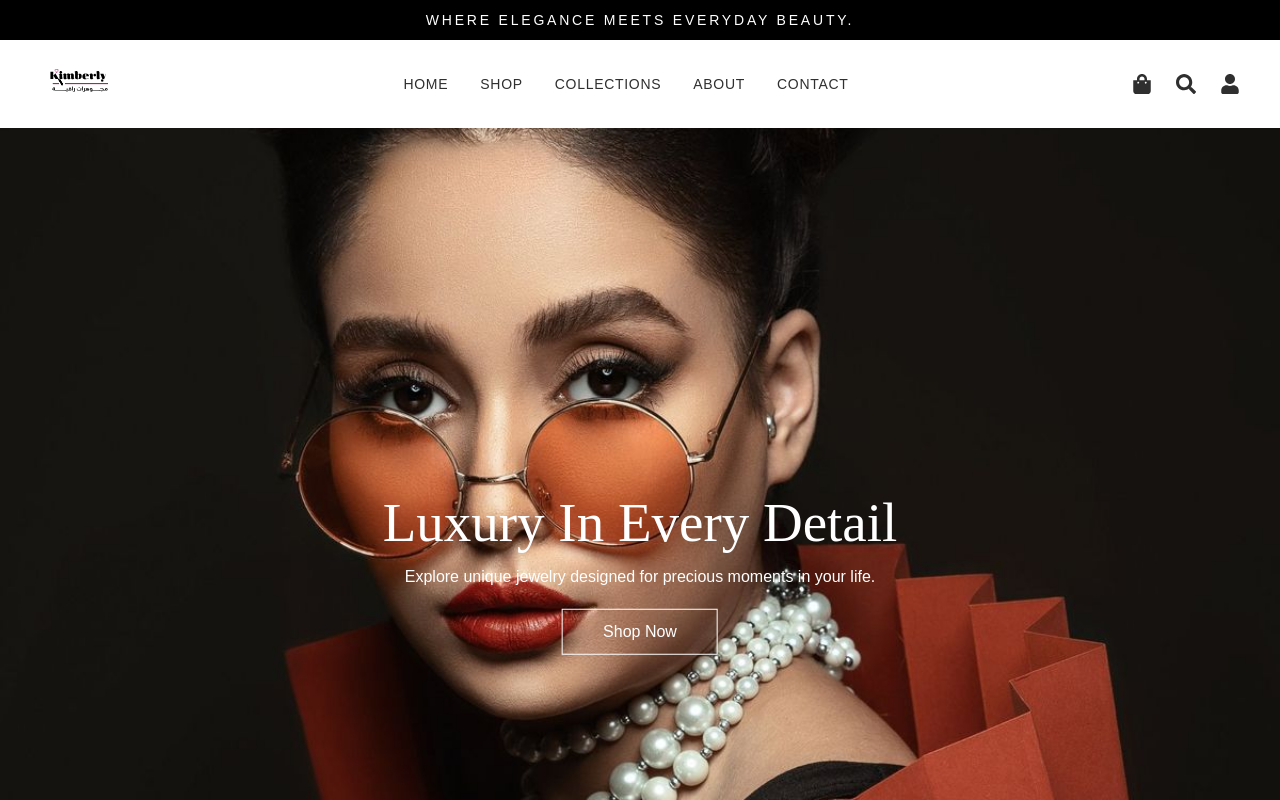
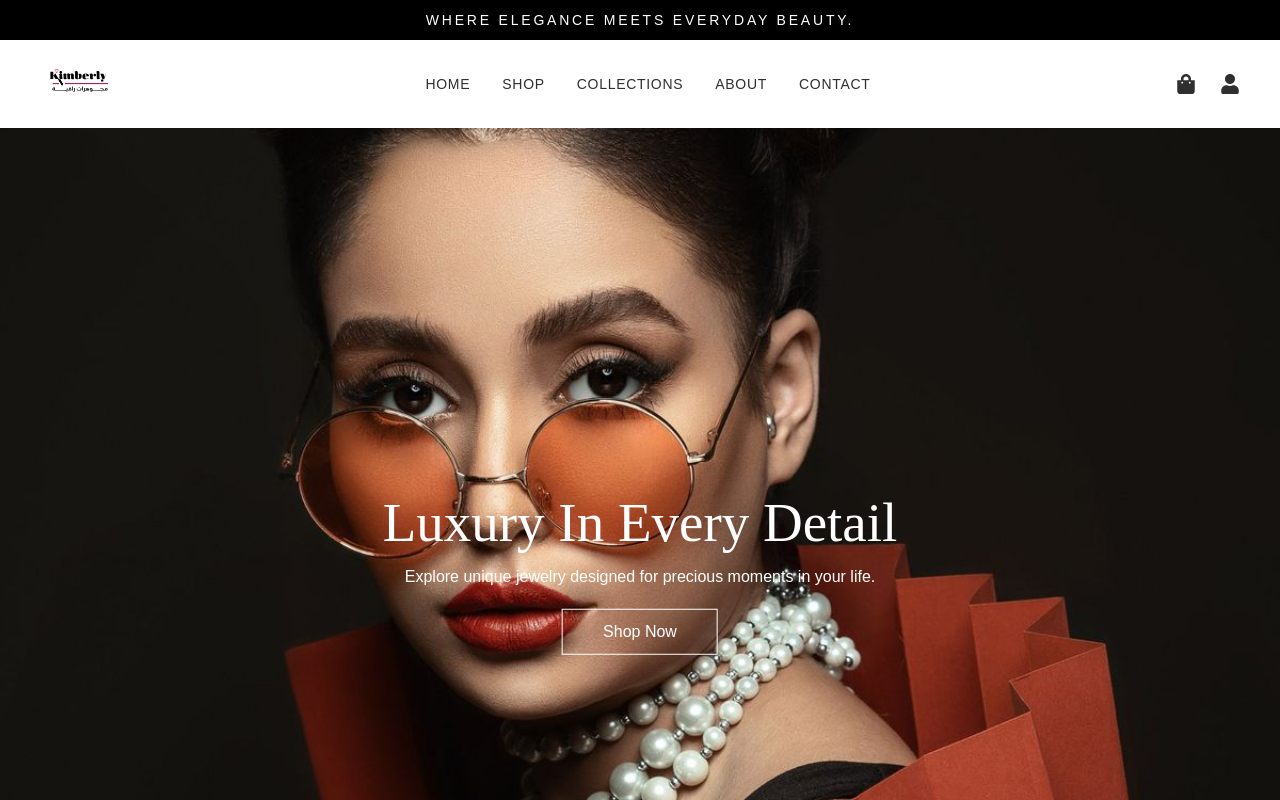
Before and after one commit to reem-abdelrazek20/jewelry-store, a React (Vite) app: page / in a window 1280 px wide. Shown: the top 800 px of the page. Built offline with nearby package versions, Linux system fonts and the light colour scheme.

Commit message:
Fix Navbar

```diff
--- a/src/components/Navbar.jsx
+++ b/src/components/Navbar.jsx
@@ -57,9 +57,7 @@ function Navbar() {
             <FaShoppingBag />
           </Link>
 
-          <Link to="/search">
-            <FaSearch />
-          </Link>
+
           {user ? (
   <div className="relative">
     <button
```
